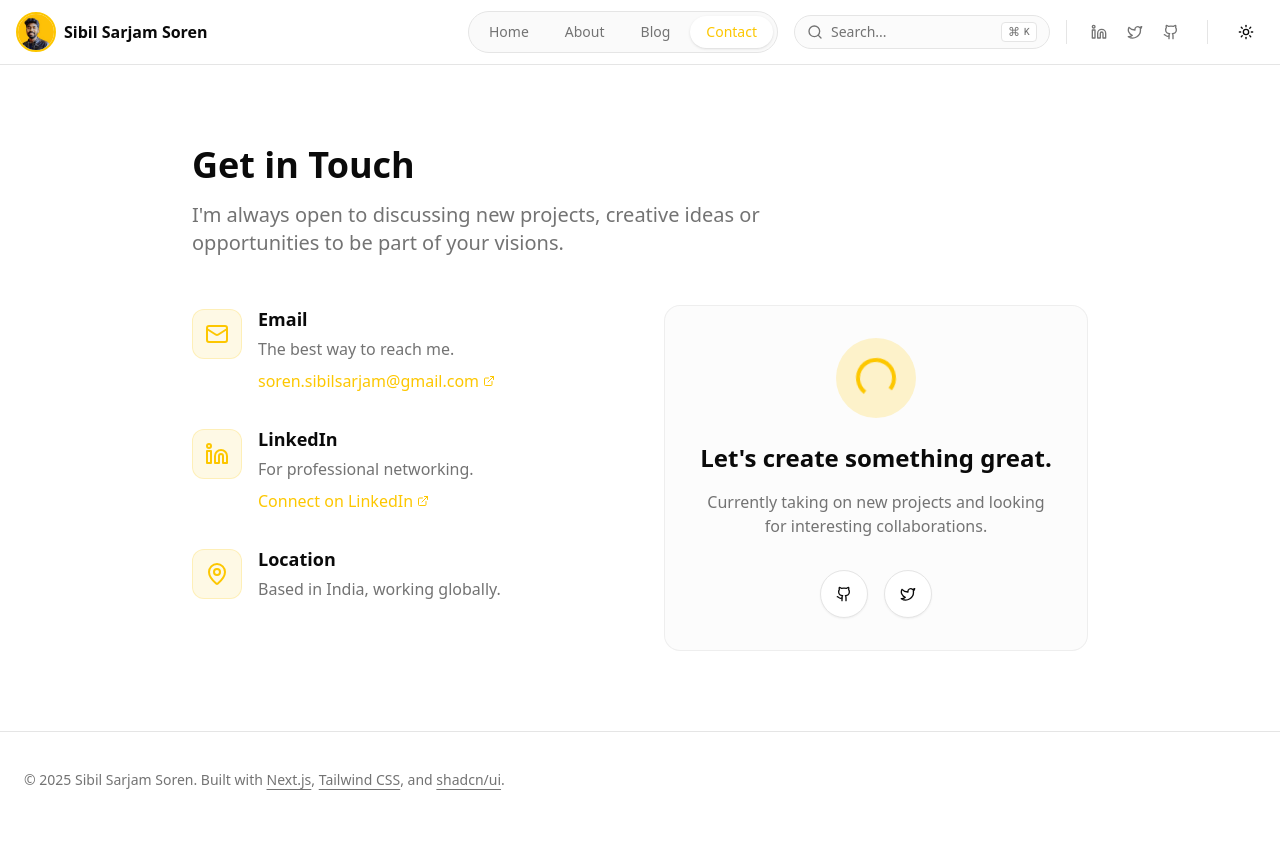
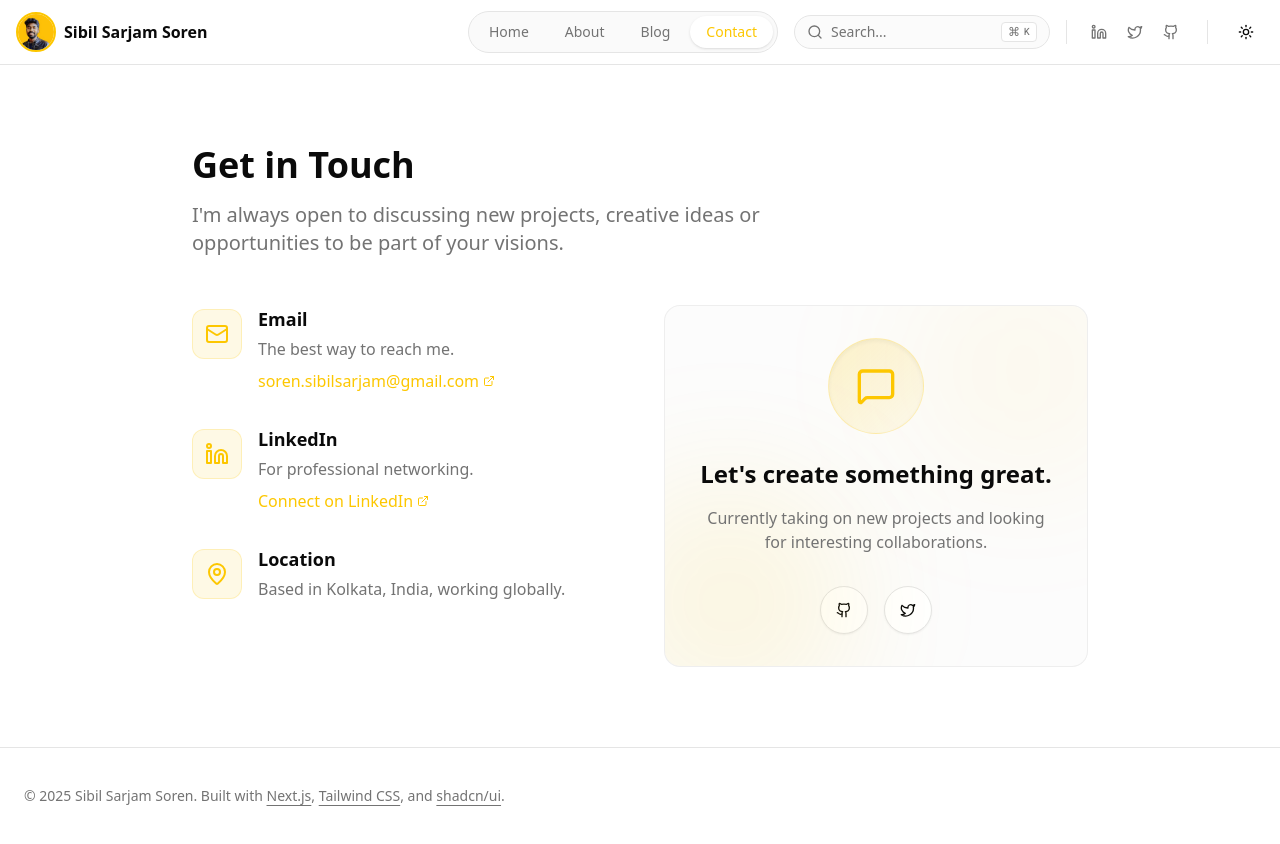
Before and after one commit to SibilSoren/personal-blog, a Next.js app: page /contact in a window 1280 px wide. Built offline with nearby package versions, Linux system fonts and the light colour scheme.

Commit message:
feat: update contact page location detail and enhance call-to-action section with new icon and styling.

```diff
--- a/src/app/contact/page.tsx
+++ b/src/app/contact/page.tsx
@@ -1,6 +1,6 @@
 import { Container } from "@/components/layout/container"
 import { Button } from "@/components/ui/button"
-import { Mail, Linkedin, Twitter, Github, MapPin, ExternalLink } from "lucide-react"
+import { Mail, Linkedin, Twitter, Github, MapPin, ExternalLink, MessageSquare } from "lucide-react"
 import Link from "next/link"
 
 export default function ContactPage() {
@@ -49,17 +49,22 @@ export default function ContactPage() {
                 </div>
                 <div>
                   <h3 className="font-bold text-lg mb-1">Location</h3>
-                  <p className="text-muted-foreground">Based in India, working globally.</p>
+                  <p className="text-muted-foreground">Based in Kolkata, India, working globally.</p>
                 </div>
               </div>
             </div>
 
-            <div className="bg-muted/30 p-8 rounded-2xl border border-muted-foreground/10 flex flex-col justify-center items-center text-center">
-              <div className="w-20 h-20 bg-primary/20 rounded-full flex items-center justify-center mb-6">
-                 <div className="w-10 h-10 border-4 border-primary border-t-transparent rounded-full animate-spin" />
+            <div className="relative overflow-hidden bg-muted/30 p-8 rounded-2xl border border-muted-foreground/10 flex flex-col justify-center items-center text-center">
+              {/* Decorative Background Gradient */}
+              <div className="absolute top-0 right-0 -mr-16 -mt-16 w-64 h-64 bg-primary/5 rounded-full blur-3xl" />
+              <div className="absolute bottom-0 left-0 -ml-16 -mb-16 w-64 h-64 bg-primary/10 rounded-full blur-3xl" />
+
+              <div className="relative z-10 w-24 h-24 bg-gradient-to-br from-primary/20 to-primary/5 rounded-full flex items-center justify-center mb-6 border border-primary/20 shadow-inner">
+                 <div className="absolute inset-0 bg-primary/10 rounded-full animate-ping opacity-20" />
+                 <MessageSquare className="h-10 w-10 text-primary" />
               </div>
-              <h3 className="text-2xl font-bold mb-4">Let's create something great.</h3>
-              <p className="text-muted-foreground mb-8">
+              <h3 className="text-2xl font-bold mb-4 relative z-10">Let's create something great.</h3>
+              <p className="text-muted-foreground mb-8 relative z-10">
                 Currently taking on new projects and looking for interesting collaborations.
               </p>
               <div className="flex gap-4">
```
